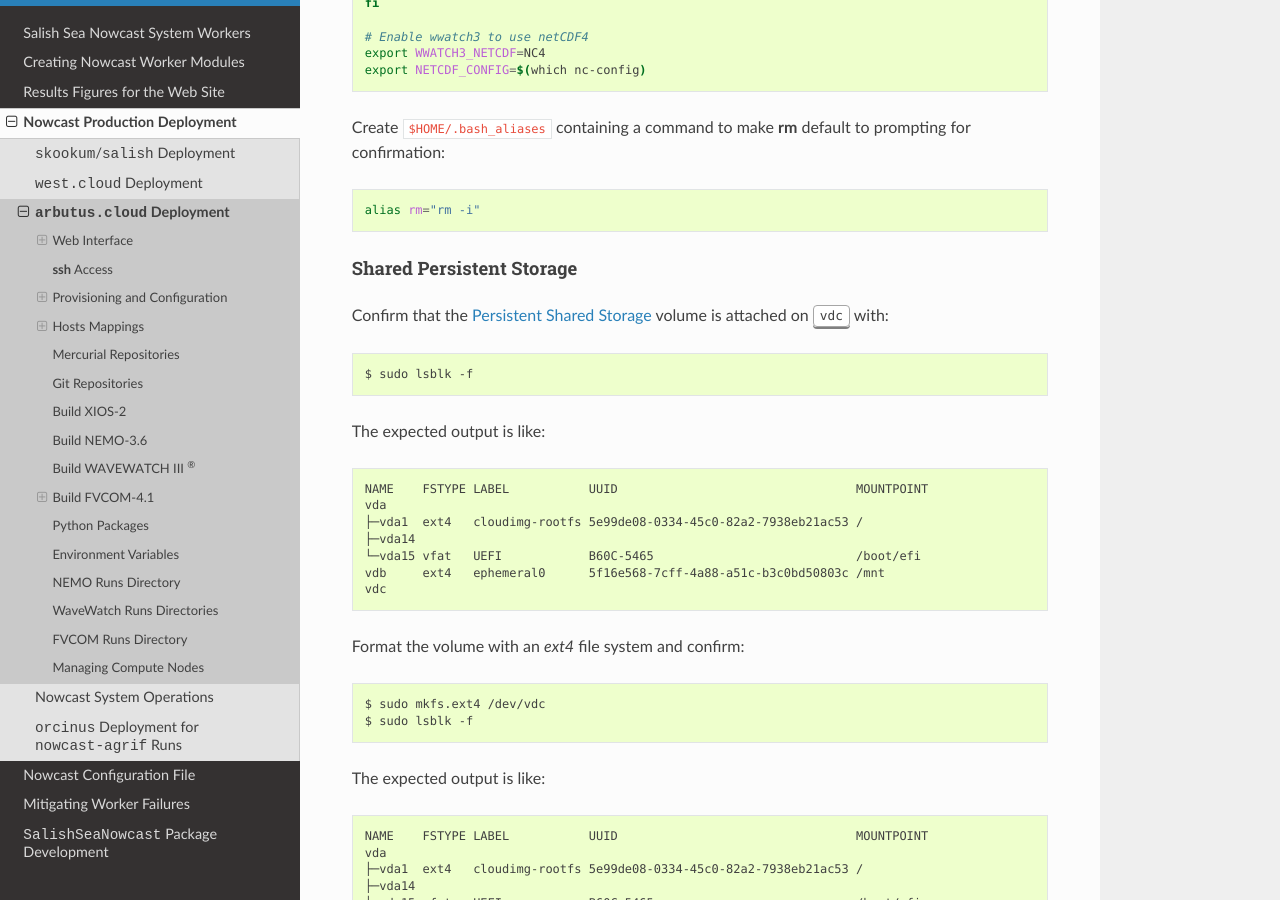
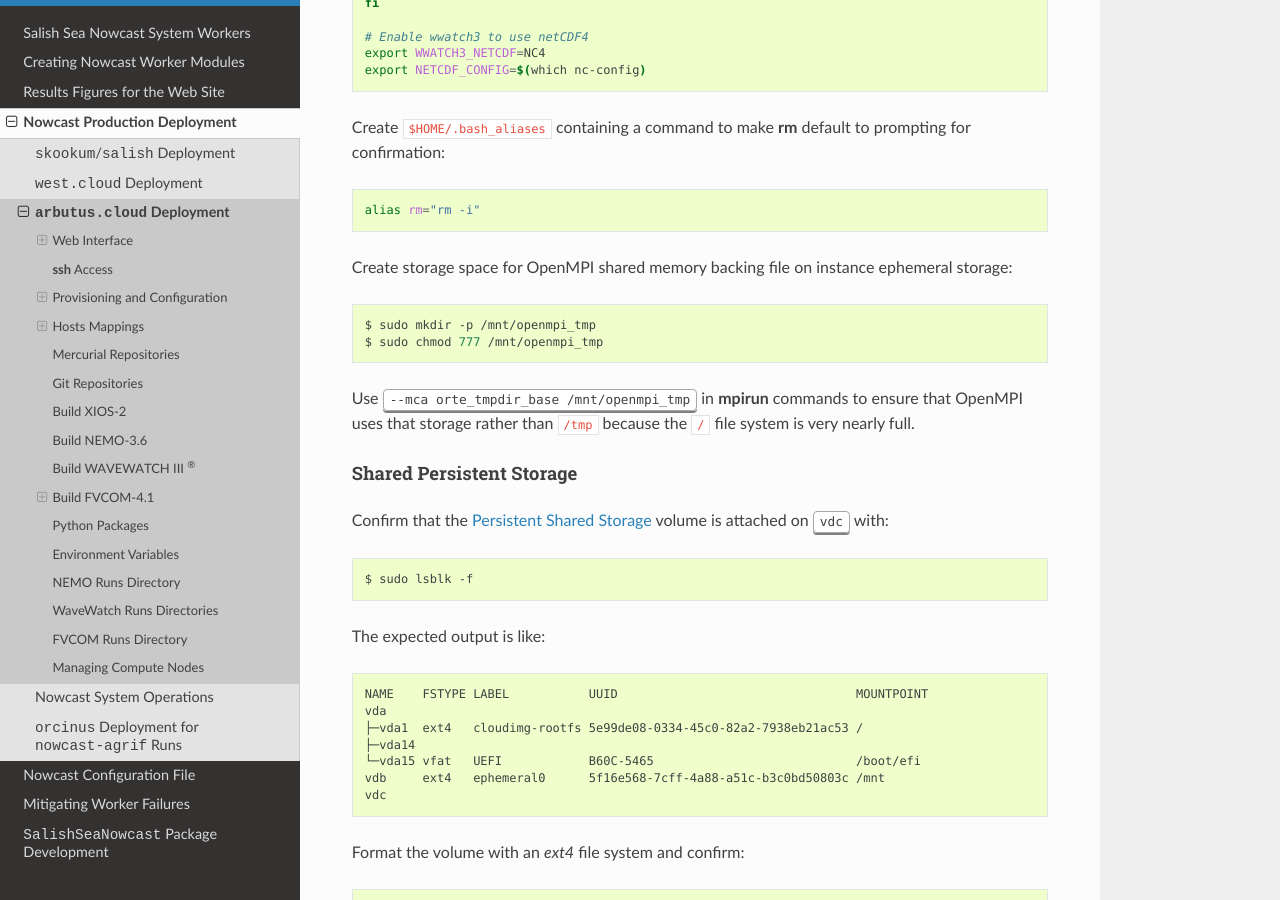
Before and after one commit to SalishSeaCast/SalishSeaNowcast, a Sphinx documentation site: the page built from docs/deployment/arbutus_cloud.rst, in a window 1280 px wide and 900 px high, scrolled down 6621 px. Built offline with Sphinx 7.4.7 and the Read the Docs theme 2.0.0, drawn with Linux system fonts in a browser that asks for light colours; the version number could not be read and is left out; some of the changed text lies outside the part shown.

Commit message:
Add /mnt/openmpi_tmp/ setup to arbutus.cloud deployment docs
Need to ensure that there is enough temporary storage available for
OpenMPI shared-memory backing files, etc.

```diff
--- a/docs/deployment/arbutus_cloud.rst
+++ b/docs/deployment/arbutus_cloud.rst
@@ -359,6 +359,15 @@ Create :file:`$HOME/.bash_aliases` containing a command to make :command:`rm` de
 
     alias rm="rm -i"
 
+Create storage space for OpenMPI shared memory backing file on instance ephemeral storage:
+
+.. code-block:: bash
+
+    $ sudo mkdir -p /mnt/openmpi_tmp
+    $ sudo chmod 777 /mnt/openmpi_tmp
+
+Use :kbd:`--mca orte_tmpdir_base /mnt/openmpi_tmp` in :command:`mpirun` commands to ensure that OpenMPI uses that storage rather than :file:`/tmp` because the :file:`/` file system is very nearly full.
+
 
 Shared Persistent Storage
 ^^^^^^^^^^^^^^^^^^^^^^^^^
@@ -435,7 +444,6 @@ Restart the NFS service:
     $ sudo systemctl start nfs-kernel-server.service
 
 
-
 Compute Node Template
 ---------------------
 
@@ -504,6 +512,14 @@ and set the owner and group:
     $ sudo mkdir -p /nemoShare/MEOPAR
     $ sudo chown ubuntu:ubuntu /nemoShare/ /nemoShare/MEOPAR/
 
+Create storage space for OpenMPI shared memory backing file on instance ephemeral storage:
+
+.. code-block:: bash
+
+    $ sudo mkdir -p /mnt/openmpi_tmp
+    $ sudo chmod 777 /mnt/openmpi_tmp
+
+Use :kbd:`--mca orte_tmpdir_base /mnt/openmpi_tmp` in :command:`mpirun` commands to ensure that OpenMPI uses that storage rather than :file:`/tmp` because the :file:`/` file system is very nearly full.
 
 Capture a snapshot image of the instance to use to as the boot image for the other compute nodes using the :guilabel:`Create Snapshot` button on the :guilabel:`Compute > Instances` page.
 Use a name like :kbd:`nowcast-compute-node-v0` for the image.
```
